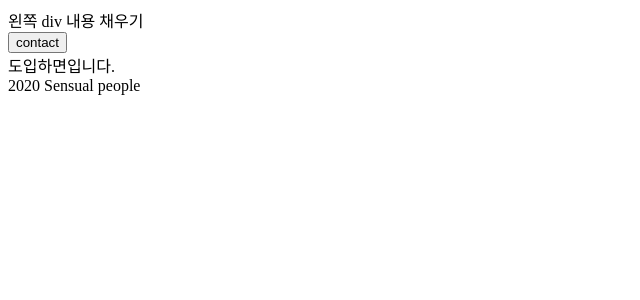
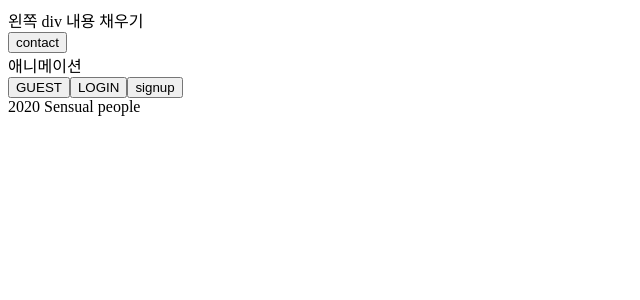
Before and after one commit to pjaeyoung/TALKME, a React (Create React App) app: page /intro in a window 1280 px wide. Shown: the top 300 px of the page, without its empty margins (0-640 px from the left). Built offline with nearby package versions, Linux system fonts and the light colour scheme.

Commit message:
:sparkles:Feat : Implement Intro Page

```diff
--- a/src/App.js
+++ b/src/App.js
@@ -2,6 +2,8 @@ import React from 'react';
 import Main from './pages/Main';
 import Intro from './pages/Intro';
 import Login from './pages/Login';
+import Signup from './pages/Signup';
+import CreateRoom from './pages/CreateRoom';
 import { Switch, Route, Redirect } from 'react-router-dom';
 
 class App extends React.Component {
@@ -37,6 +39,16 @@ class App extends React.Component {
               path="/login"
               render={() => <Login />}
             />
+            <Route
+              exact
+              path="/signup"
+              render={() => <Signup />}
+            />
+            <Route
+              exact
+              path="/createRoom"
+              render={() => <CreateRoom />}
+            />
           </Switch>
 
           <div>
--- /dev/null
+++ b/src/pages/CreateRoom.js
@@ -0,0 +1,18 @@
+import React from 'react'
+// import { Switch, Route, Redirect } from 'react-router-dom';
+
+class CreateRoom extends React.Component {
+    constructor(props) {
+        super(props)
+    }
+
+    render() {
+        return (
+            <div>
+                질문목록작성
+            </div>
+        )
+    }
+}
+
+export default CreateRoom;
--- a/src/pages/Intro.js
+++ b/src/pages/Intro.js
@@ -1,6 +1,5 @@
 import React from 'react';
-import Login from './Login';
-// import { Switch, Route, Redirect } from 'react-router-dom';
+import { withRouter } from 'react-router-dom';
 
 class Intro extends React.Component {
   constructor(props) {
@@ -10,10 +9,27 @@ class Intro extends React.Component {
   render() {
     return (
       <div>
-        도입하면입니다.
+        <div>애니메이션</div>
+        <div>
+          <button onClick={() => {
+            this.props.history.push('/createRoom');
+          }}>
+            GUEST
+          </button>
+          <button onClick={() => {
+            this.props.history.push('/login');
+          }}>
+            LOGIN
+            </button>
+          <button onClick={() => {
+            this.props.history.push('/signup');
+          }}>
+            signup
+            </button>
+        </div>
       </div>
     )
   }
 }
 
-export default Intro;
+export default withRouter(Intro);
--- /dev/null
+++ b/src/pages/Signup.js
@@ -0,0 +1,18 @@
+import React from 'react'
+// import { Switch, Route, Redirect } from 'react-router-dom';
+
+class Signup extends React.Component {
+    constructor(props) {
+        super(props)
+    }
+
+    render() {
+        return (
+            <div>
+                회원가입
+            </div>
+        )
+    }
+}
+
+export default Signup;
```
